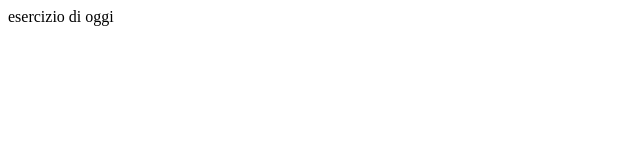
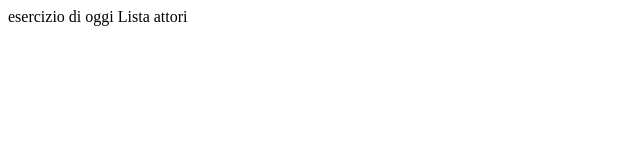
Before and after one commit to SergioGBosco/react-api, a React (Vite) app: page / in a window 1280 px wide. Shown: the top 160 px of the page, without its empty margins (0-640 px from the left). Built offline with nearby package versions, Linux system fonts and the light colour scheme.

Commit message:
build: add base file project

```diff
--- a/src/App.jsx
+++ b/src/App.jsx
@@ -7,7 +7,7 @@ function App() {
 
   return (
     <>
-      <div>esercizio di oggi
+      <div>esercizio di oggi Lista attori
       </div>
     </>
   )
```
